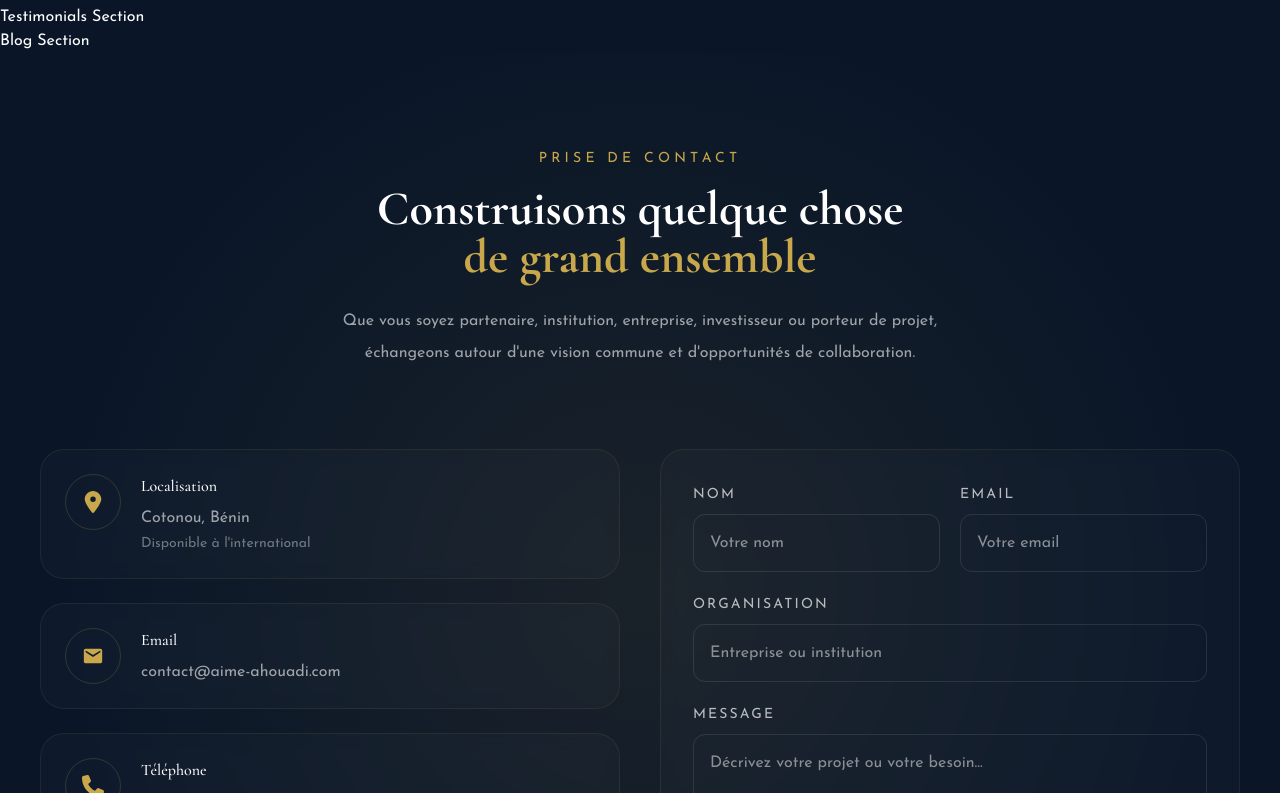
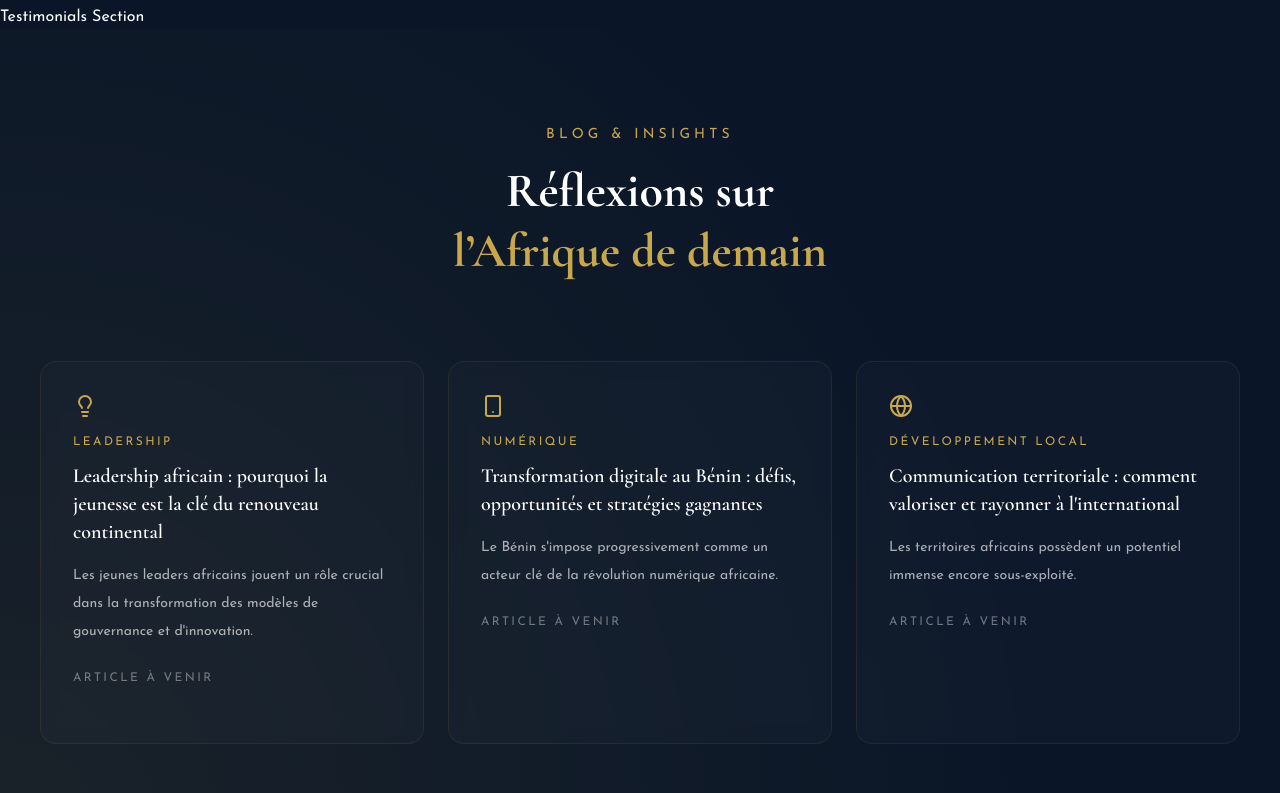
Before and after one commit to Loic-Assogba/aim-e-Ahouadi, a React (Vite) app: page / in a window 1280 px wide. Shown: the part 6747-7540 px from the top of the page. Built offline with nearby package versions, Linux system fonts and the light colour scheme.

Commit message:
Mise en place de section Blog

```diff
--- a/src/components/Blog.tsx
+++ b/src/components/Blog.tsx
@@ -1,3 +1,115 @@
+import { motion } from 'framer-motion';
+import { Lightbulb, Globe, Smartphone } from 'lucide-react';
+
+const posts = [
+    {
+        icon: <Lightbulb />,
+        category: 'Leadership',
+        title: 'Leadership africain : pourquoi la jeunesse est la clé du renouveau continental',
+        excerpt:
+            "Les jeunes leaders africains jouent un rôle crucial dans la transformation des modèles de gouvernance et d'innovation.",
+        date: 'Article à venir',
+    },
+    {
+        icon: <Smartphone />,
+        category: 'Numérique',
+        title: 'Transformation digitale au Bénin : défis, opportunités et stratégies gagnantes',
+        excerpt:
+            "Le Bénin s'impose progressivement comme un acteur clé de la révolution numérique africaine.",
+        date: 'Article à venir',
+    },
+    {
+        icon: <Globe />,
+        category: 'Développement local',
+        title: "Communication territoriale : comment valoriser et rayonner à l'international",
+        excerpt:
+            'Les territoires africains possèdent un potentiel immense encore sous-exploité.',
+        date: 'Article à venir',
+    },
+];
+
 export default function Blog() {
-    return <section id="blog">Blog Section</section>;
+    return (
+        <section
+            id="blog"
+            className="relative overflow-hidden bg-navy py-24 px-6 lg:px-10"
+        >
+            <div className="absolute inset-0 bg-[radial-gradient(circle_at_bottom_left,rgba(212,175,55,0.08),transparent_70%)]" />
+
+            <div className="relative mx-auto max-w-7xl">
+                {/* HEADER */}
+                <motion.div
+                    initial={{ opacity: 0, y: 40 }}
+                    whileInView={{ opacity: 1, y: 0 }}
+                    viewport={{ once: true }}
+                    transition={{ duration: 0.8 }}
+                    className="text-center"
+                >
+                    <p className="text-gold uppercase tracking-[0.3em] text-sm">
+                        Blog & Insights
+                    </p>
+
+                    <h2 className="mt-4 text-4xl md:text-5xl font-bold text-white leading-tight">
+                        Réflexions sur
+                        <br />
+                        <span className="text-gold">l’Afrique de demain</span>
+                    </h2>
+                </motion.div>
+
+                {/* GRID */}
+                <div className="mt-20 grid gap-6 md:grid-cols-2 xl:grid-cols-3">
+                    {posts.map((post, index) => (
+                        <motion.div
+                            key={index}
+                            initial={{ opacity: 0, y: 40 }}
+                            whileInView={{ opacity: 1, y: 0 }}
+                            viewport={{ once: true }}
+                            transition={{
+                                duration: 0.6,
+                                delay: index * 0.15,
+                            }}
+                            whileHover={{
+                                y: -10,
+                                scale: 1.02,
+                            }}
+                            className="group relative overflow-hidden rounded-2xl border border-gold/10 bg-white/[0.02] p-8 backdrop-blur-sm transition-all"
+                        >
+                            {/* glow hover */}
+                            <div className="absolute inset-0 opacity-0 group-hover:opacity-100 transition bg-[radial-gradient(circle_at_top,rgba(212,175,55,0.12),transparent_70%)]" />
+
+                            <div className="relative">
+                                {/* ICON (clean + pro) */}
+                                <div className="text-gold text-3xl">
+                                    {post.icon}
+                                </div>
+
+                                {/* category */}
+                                <p className="mt-4 text-gold text-xs uppercase tracking-[0.2em]">
+                                    {post.category}
+                                </p>
+
+                                {/* title */}
+                                <h3 className="mt-3 text-xl font-semibold text-white group-hover:text-gold transition">
+                                    {post.title}
+                                </h3>
+
+                                {/* excerpt */}
+                                <p className="mt-4 text-white/65 leading-7 text-sm">
+                                    {post.excerpt}
+                                </p>
+
+                                {/* date */}
+                                <p className="mt-6 text-white/40 text-xs uppercase tracking-[0.2em]">
+                                    {post.date}
+                                </p>
+
+                                {/* underline */}
+                                <div className="mt-6 h-px w-0 bg-gold transition-all duration-500 group-hover:w-full" />
+                            </div>
+                        </motion.div>
+                    ))}
+                </div>
+            </div>
+        </section>
+    );
 }
```
